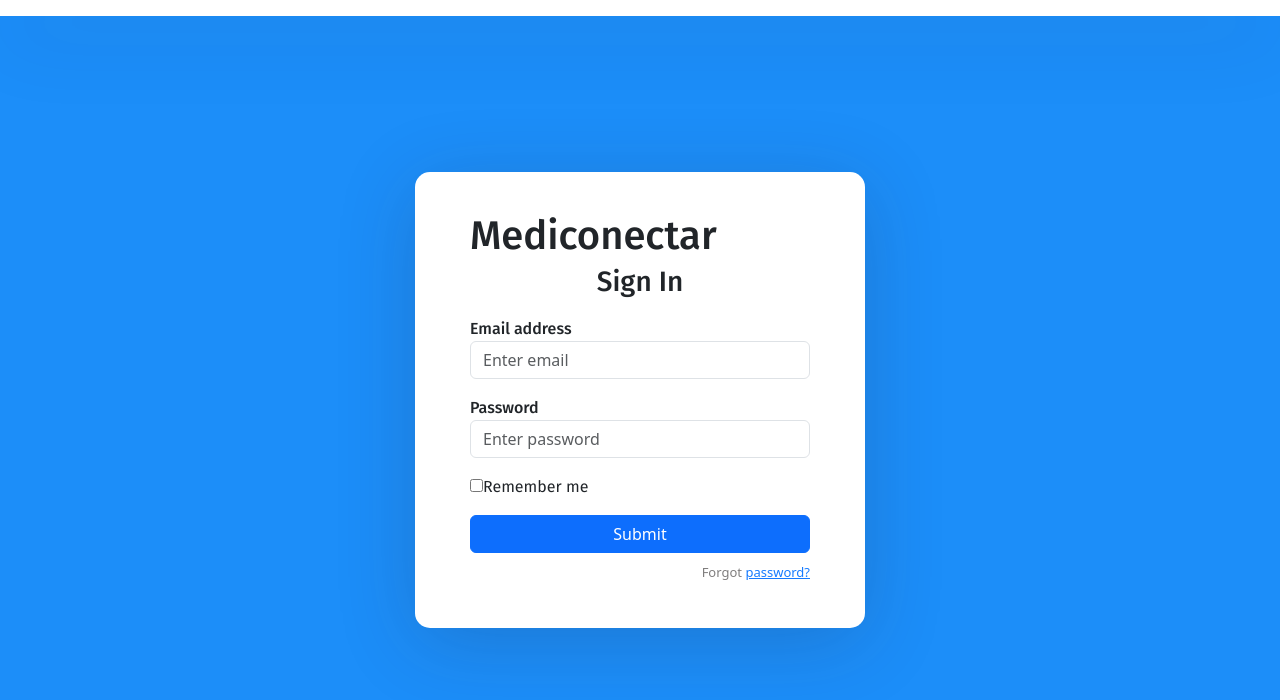
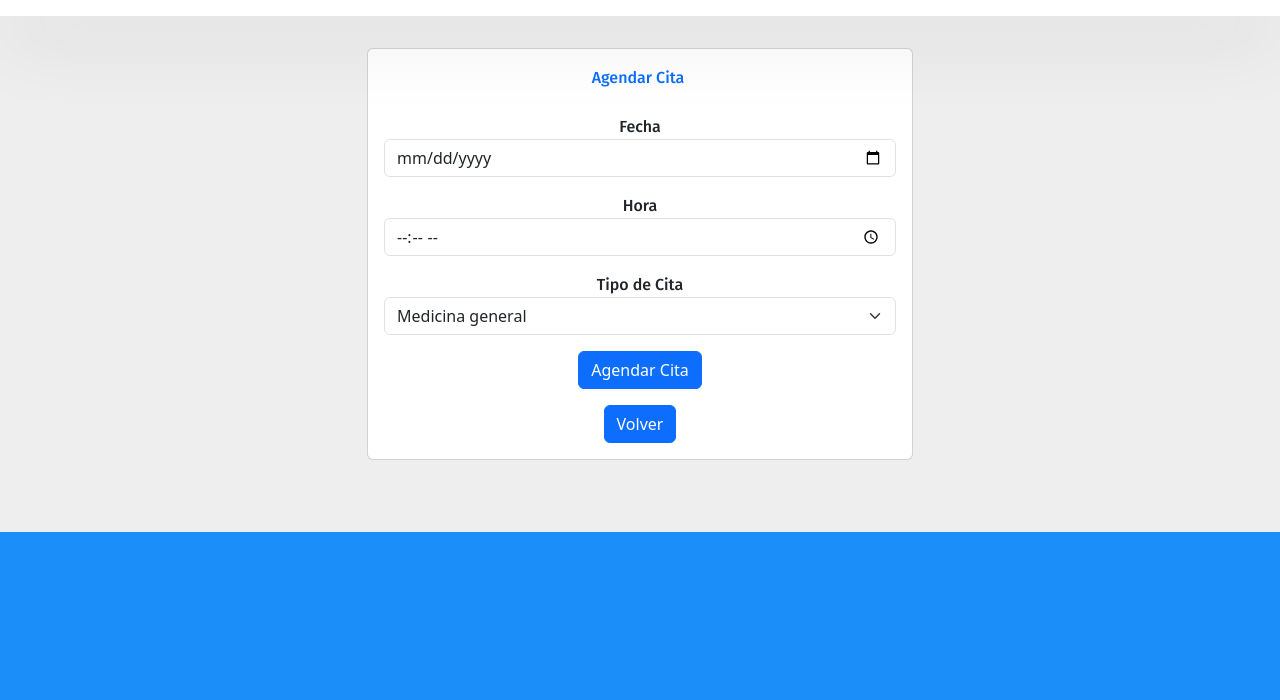
Before and after one commit to sebasmoreno7/mediConectar, a React (Create React App) app in the folder mediconectar/: page /agendar-cita in a window 1280 px wide. Shown: the top 700 px of the page. Built offline with nearby package versions, Linux system fonts and the light colour scheme.

Commit message:
Se crea componente para agendar cita

```diff
--- a/mediconectar/src/App.js
+++ b/mediconectar/src/App.js
@@ -7,6 +7,7 @@ import Login from './components/login.component'
 import SignUp from './components/signup.component'
 import DoctorProfile from './components/doctor.component';
 import AdministradorProfile from './components/administrador.component';
+import AgendarCitaProfile from './components/agendarcita.component';
 
 function AuthLayout({ children }) {
   return (
@@ -34,6 +35,8 @@ function App() {
           <Route path="/doctor" element={<DoctorProfile />} />
           {/* Ruta independiente para AdministradorProfile sin la estructura específica */}
           <Route path="/administrador" element={<AdministradorProfile />} />
+          {/* Ruta independiente para AdministradorProfile sin la estructura específica */}
+          <Route path="/agendar-cita" element={<AgendarCitaProfile />} />
 
           {/* Ruta por defecto (puedes redirigir a /sign-in o mostrar un componente por defecto) */}
           <Route path="/*" element={<AuthLayout><Login /></AuthLayout>} />
--- /dev/null
+++ b/mediconectar/src/components/agendarcita.component.js
@@ -0,0 +1,69 @@
+import React, { useState } from "react";
+import {
+    MDBContainer,
+    MDBRow,
+    MDBCol,
+    MDBCard,
+    MDBCardBody,
+    MDBCardText,
+    MDBBtn,
+} from "mdb-react-ui-kit";
+
+export default function AgendarCitaProfile() {
+    const handleSubmit = (e) => {
+        e.preventDefault();
+    };
+
+    return (
+        <section style={{ backgroundColor: "#eee" }}>
+            <MDBContainer className="py-5">
+                <MDBRow className="justify-content-center">
+                    <MDBCol md="6">
+                        <MDBCard className="mb-4">
+                            <MDBCardBody>
+                                <MDBCardText className="mb-4">
+                                    <span className="text-primary font-italic me-1">Agendar Cita</span>
+                                </MDBCardText>
+                                <form onSubmit={handleSubmit}>
+                                    <div className="mb-3">
+                                        <label>Fecha</label>
+                                        <input
+                                            type="date"
+                                            className="form-control"
+                                            required
+                                        />
+                                    </div>
+                                    <div className="mb-3">
+                                        <label>Hora</label>
+                                        <input
+                                            type="time"
+                                            className="form-control"
+                                            required
+                                        />
+                                    </div>
+                                    <div className="mb-3">
+                                        <label>Tipo de Cita</label>
+                                        <select
+                                            className="form-select"
+                                            required
+                                        >
+                                            <option value="Medicina general">Medicina general</option>
+                                            <option value="Prioritaria">Prioritaria</option>
+                                        </select>
+                                    </div>
+                                    <MDBBtn type="submit" color="primary">
+                                        Agendar Cita
+                                    </MDBBtn>
+                                    <p> </p>
+                                    <MDBBtn type="button" color="primary">
+                                        Volver
+                                    </MDBBtn>
+                                </form>
+                            </MDBCardBody>
+                        </MDBCard>
+                    </MDBCol>
+                </MDBRow>
+            </MDBContainer>
+        </section>
+    );
+}
```
Also changed, not shown: 1 other file (tests, documents, lock files or other folders).
